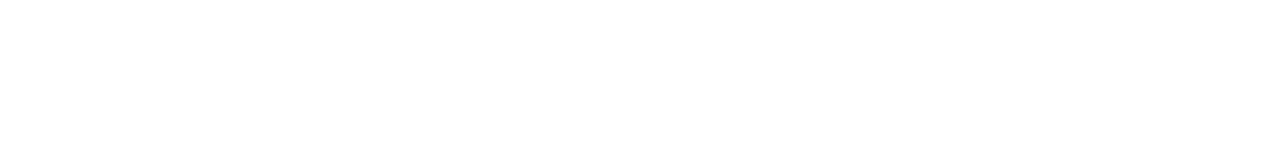
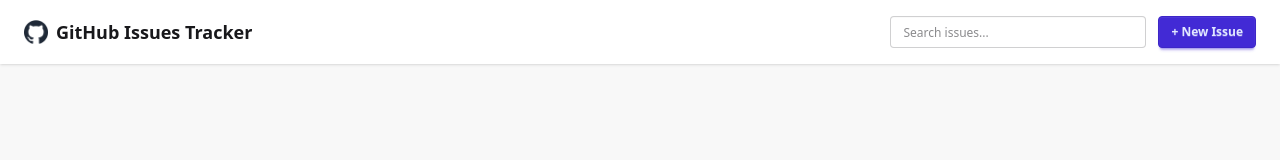
Before and after one commit to eshusazzad-max/git-hub-issue-tracker, a plain HTML site: page index.html in a window 1280 px wide. Drawn offline with nearby package versions, Linux system fonts and the light colour scheme; sample sign-in values are in the browser's storage.

Commit message:
Create navbar and main layout for GitHub Issues Tracker

```diff
--- a/index.html
+++ b/index.html
@@ -3,9 +3,42 @@
 <head>
     <meta charset="UTF-8">
     <meta name="viewport" content="width=device-width, initial-scale=1.0">
-    <title>Document</title>
+    <title>GitHub Issues Tracker</title>
+
+    <!-- Tailwind + DaisyUI -->
+    <link href="https://cdn.jsdelivr.net/npm/daisyui@5" rel="stylesheet" type="text/css" />
+    <script src="https://cdn.jsdelivr.net/npm/@tailwindcss/browser@4"></script>
+
+    <script>
+    if(!localStorage.getItem("isLoggedIn")){
+    window.location.href = "login.html"
+    }
+    </script>
+
 </head>
-<body>
+<body class="bg-base-200 min-h-screen">
+    <!-- NAVBAR -->
+ <div class="navbar bg-base-100 shadow-sm px-6">
+
+   <div class="flex-1 flex items-center gap-2">
+    <img src="./assets/github-logo.png" class="w-6">
+    <h1 class="font-semibold text-lg">GitHub Issues Tracker</h1>
+   </div>
+
+   <div class="flex items-center gap-3">
+
+    <input
+     id="searchInput"
+     type="text"
+     placeholder="Search issues..."
+     class="input input-bordered input-sm w-64"
+    />
+
+    <button id="searchBtn" class="btn btn-primary btn-sm">+ New Issue</button>
+
+   </div>
+
+</div>
 
 </body>
 </html>
```
